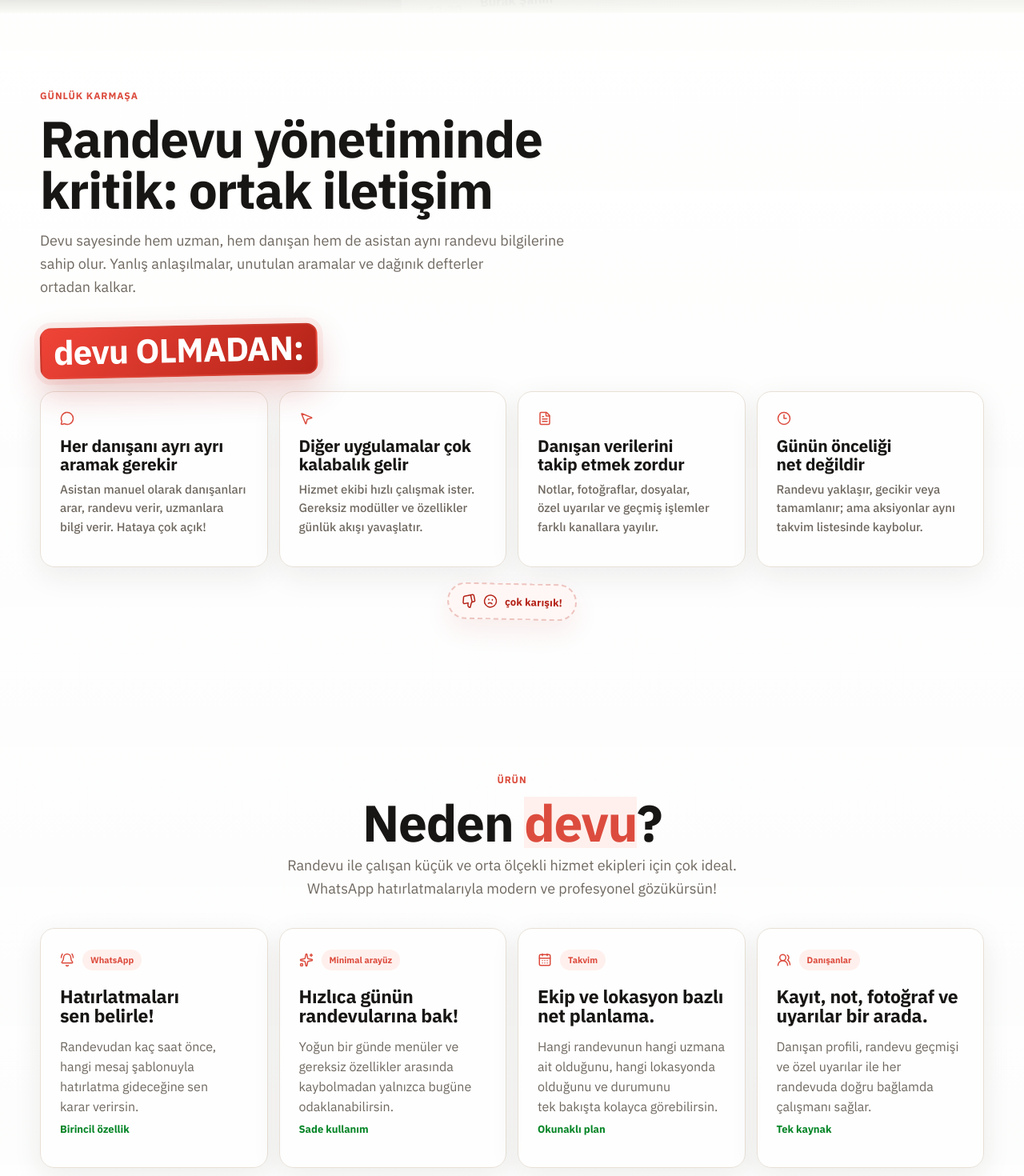
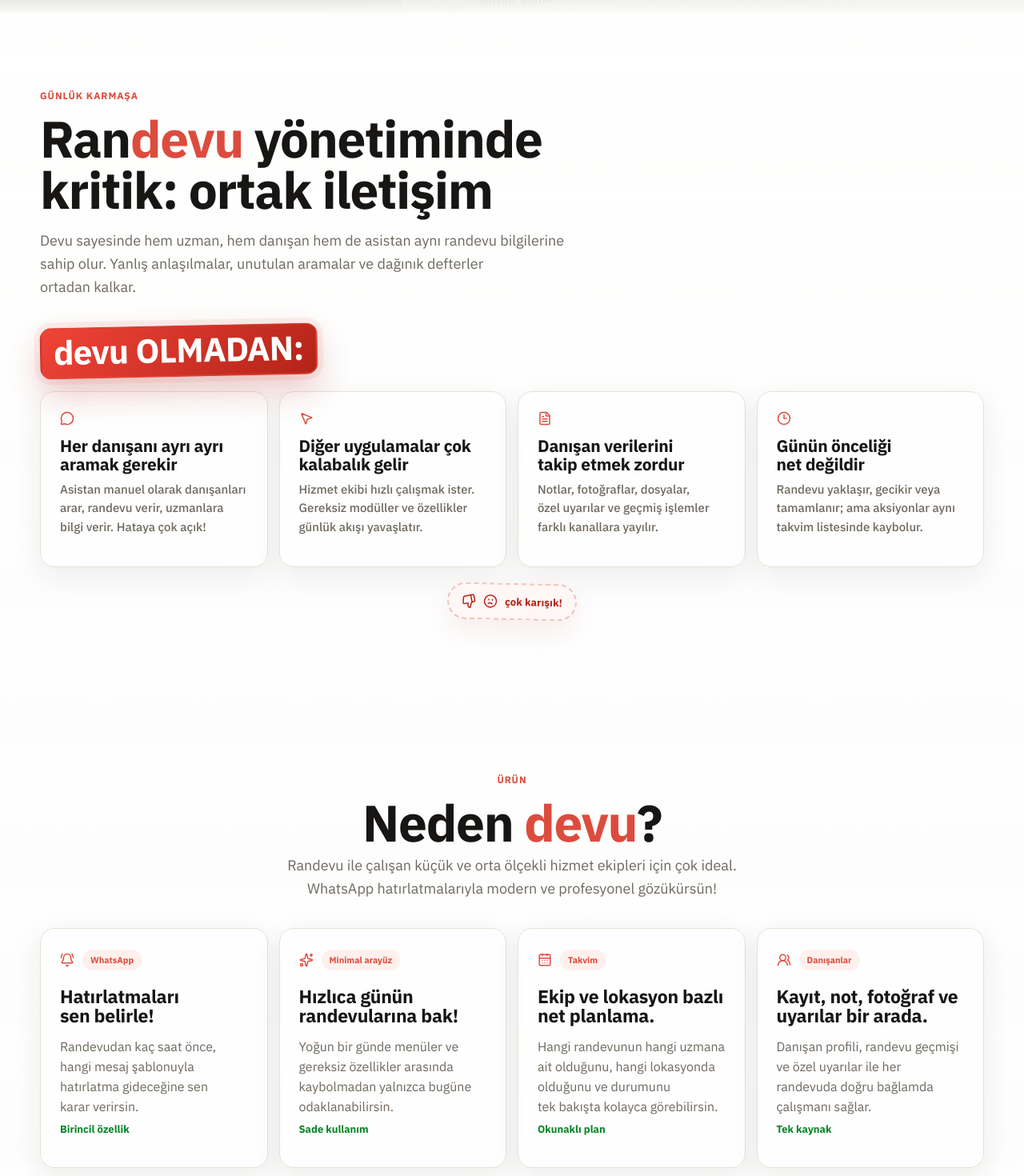
Before and after one commit to sabakukhyraa/devu-landing-page, a React (Vite) app: page / in a window 1280 px wide. Shown: the part 720-2190 px from the top of the page at 80% size. Built offline with nearby package versions, Linux system fonts and the light colour scheme.

Commit message:
Highlight 'devu' in ProblemSection heading for improved visibility; remove background color from SVG styles

```diff
--- a/src/main.jsx
+++ b/src/main.jsx
@@ -618,7 +618,7 @@
     <section className="section problem-section">
       <div className="problem-heading">
         <p className="eyebrow">Günlük karmaşa</p>
-        <h2>Randevu yönetiminde kritik: ortak&nbsp;iletişim</h2>
+        <h2><span style={{whiteSpace: "nowrap"}}>Ran<span className="highlight-devu">devu</span></span> yönetiminde kritik: ortak&nbsp;iletişim</h2>
         <p>
           Devu sayesinde hem uzman, hem danışan hem de asistan aynı randevu bilgilerine sahip olur. Yanlış anlaşılmalar, unutulan aramalar ve dağınık defterler ortadan&nbsp;kalkar.
         </p>
--- a/src/styles.css
+++ b/src/styles.css
@@ -446,7 +446,6 @@
   display: inline-flex;
   white-space: nowrap;
   color: var(--accent);
-  background: var(--accent-soft);
 }
 
 .pain-card,
```
